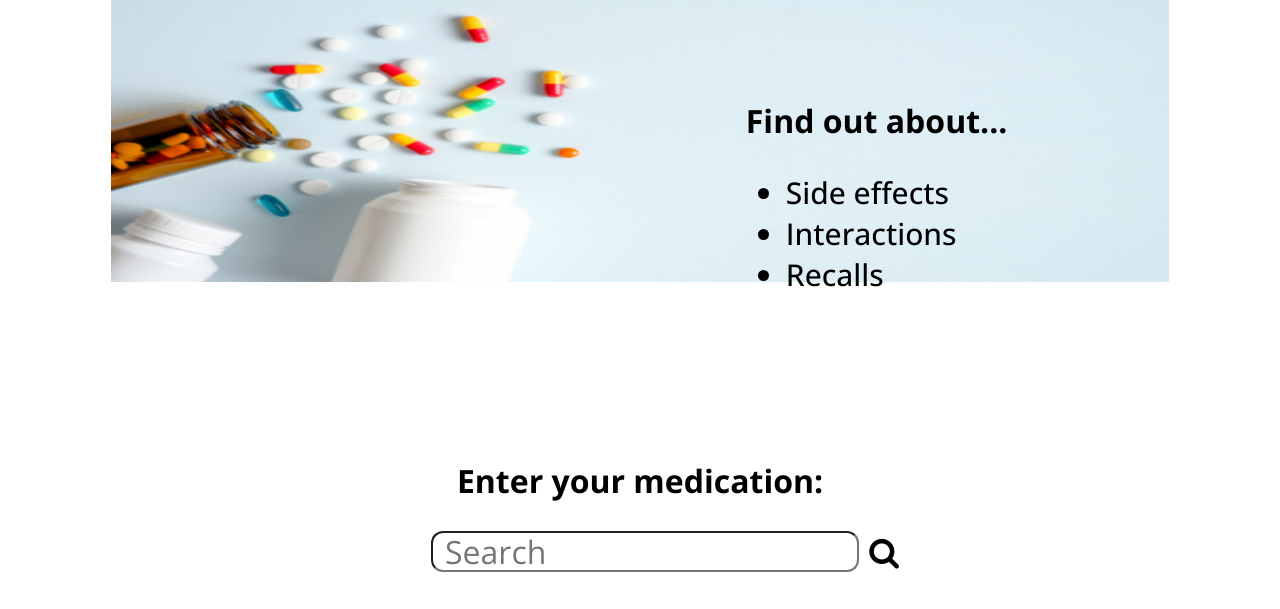
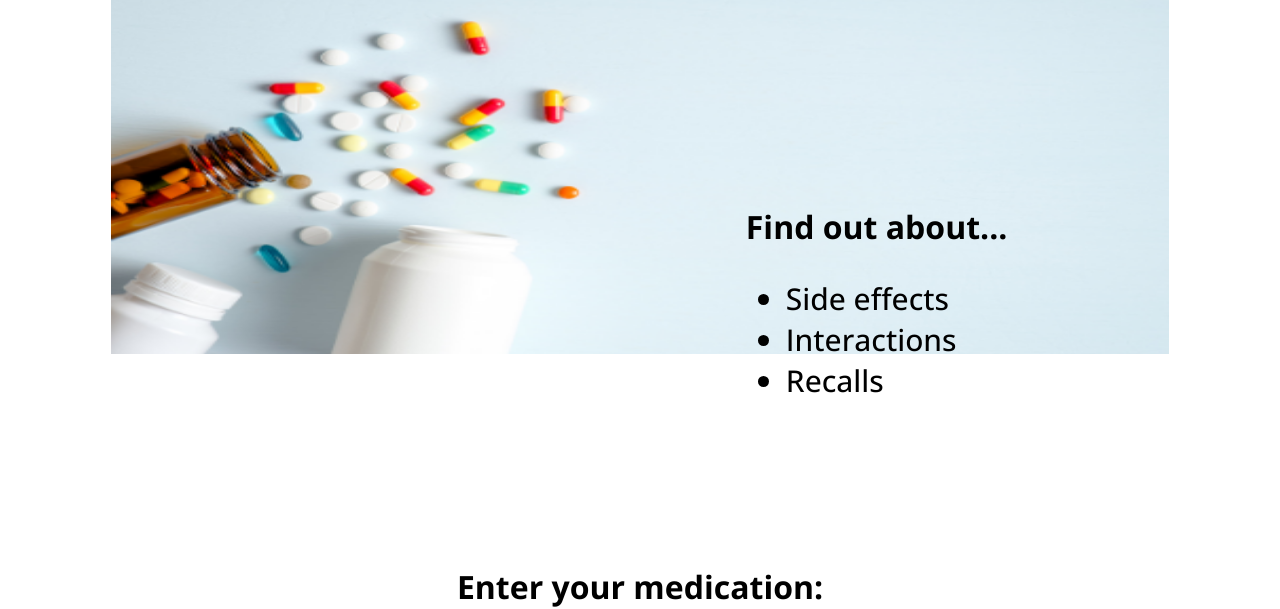
Before and after one commit to brinatruong/Project_Pharmly, a plain HTML site: page index.html in a window 1280 px wide. Shown: the part 220-829 px from the top of the page. Drawn offline with nearby package versions, Linux system fonts and the light colour scheme.

Commit message:
Update style.css

```diff
--- a/css/style.css
+++ b/css/style.css
@@ -9,12 +9,12 @@ body {
 .HeroImage img {
     position: absolute;
     width: 1058px;
-    height: 36%;
+    height: 45%;
     z-index: -1;
 }
 .HeroImage h1 {
     margin-left: 60%;
-    padding-top: 10%;
+    padding-top: 20%;
     font-weight: 700;
     font-size: 32px;
 }
```
